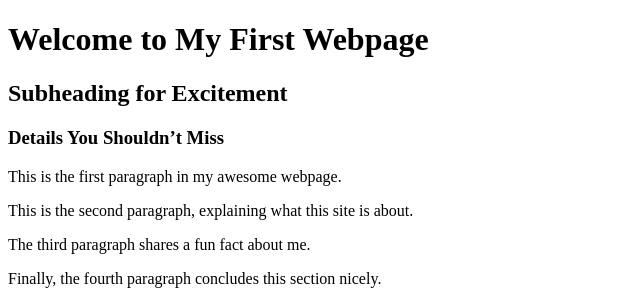
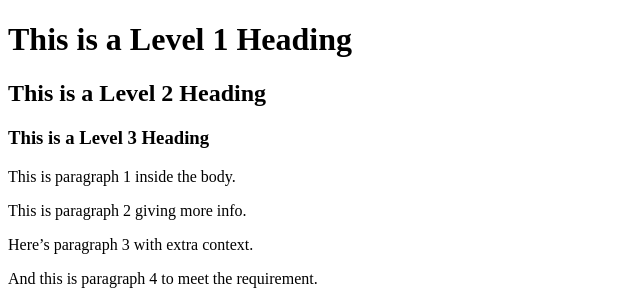
Before and after one commit to RowinaTHemida/My_First_Portfolio, a plain HTML site: page html_basic/index.html in a window 1280 px wide. Shown: the top 301 px of the page, without its empty margins (0-640 px from the left). Drawn offline with Linux system fonts and the light colour scheme.

Commit message:
Fix index.html structure with headings and paragraphs

```diff
--- a/html_basic/index.html
+++ b/html_basic/index.html
@@ -2,18 +2,18 @@
 <html lang="en">
 <head>
   <meta charset="utf-8">
-  <title>My Cool First Webpage</title>
+  <title>Cool First Webpage</title>
 </head>
 <body>
 
-  <h1>Welcome to My First Webpage</h1>
-  <h2>Subheading for Excitement</h2>
-  <h3>Details You Shouldn’t Miss</h3>
+  <h1>This is a Level 1 Heading</h1>
+  <h2>This is a Level 2 Heading</h2>
+  <h3>This is a Level 3 Heading</h3>
 
-  <p>This is the first paragraph in my awesome webpage.</p>
-  <p>This is the second paragraph, explaining what this site is about.</p>
-  <p>The third paragraph shares a fun fact about me.</p>
-  <p>Finally, the fourth paragraph concludes this section nicely.</p>
+  <p>This is paragraph 1 inside the body.</p>
+  <p>This is paragraph 2 giving more info.</p>
+  <p>Here’s paragraph 3 with extra context.</p>
+  <p>And this is paragraph 4 to meet the requirement.</p>
 
   <a href="https://www.google.com" target="_blank">
     <img src="https://i.ibb.co/gTDZZT8/ALX-Logo-07.png" alt="ALX Logo">
```
